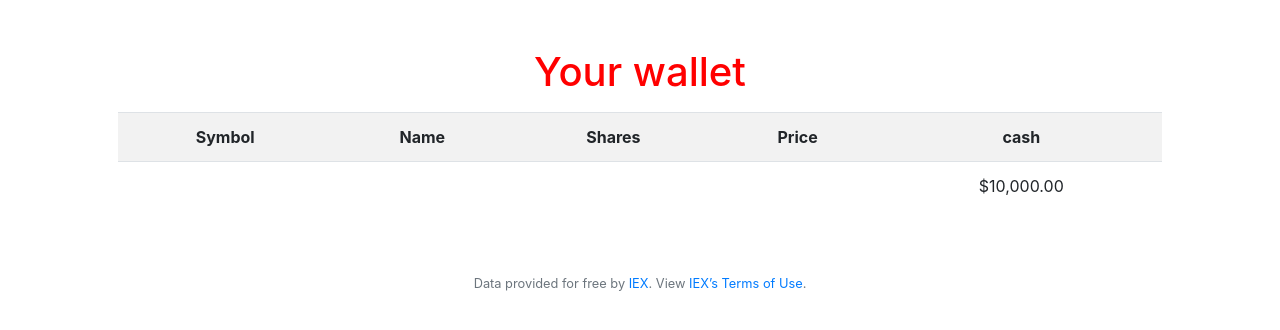
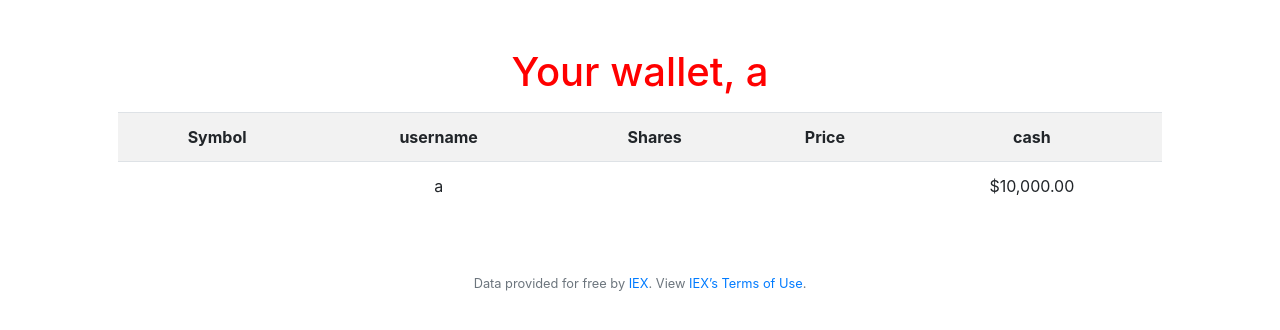
Before and after one commit to aminedachir/Finnace.solutions, a Flask app: page / in a window 1280 px wide. Shown: the part 76-406 px from the top of the page. Run offline with Flask 2, Linux system fonts and the light colour scheme; a user stored in the database is signed in; some libraries are stand-ins or nearby versions.

Commit message:
add username

```diff
--- a/application.py
+++ b/application.py
@@ -43,7 +43,8 @@ if not os.environ.get("API_KEY"):
 @login_required
 def index():
     total = cash = db.execute("SELECT cash FROM users WHERE id = ?", session["user_id"])[0]["cash"]
-    return render_template("index.html",cash=usd(cash), total=usd(total))
+    username = db.execute("SELECT username FROM users WHERE id = ?", session["user_id"])[0]["username"]
+    return render_template("index.html",cash=usd(cash),username=username )
 
 
 @app.route("/buy", methods=["GET", "POST"])
--- a/templates/index.html
+++ b/templates/index.html
@@ -5,19 +5,19 @@
 {% endblock %}
 
 {% block main %}
-    <center><h1 style="color:red;">Your wallet</h1></center>
+    <center><h1 style="color:red;">Your wallet, {{username}}</h1></center>
     <p>
         <table class="table table-striped">
             <tr>
                 <th>Symbol</th>
-                <th>Name</th>
+                <th>username</th>
                 <th>Shares</th>
                 <th>Price</th>
                 <th>cash</th>
             </tr>
             <tr>
                 <td>{{symbol}}</td>
-                <td>{{name}}</td>
+                <td>{{username}}</td>
                 <td>{{shares}}</td>
                 <td>{{price}}</td>
                 <td>{{cash}}</td>
```
